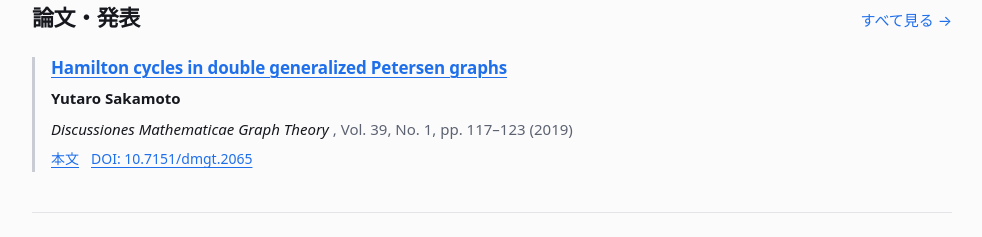
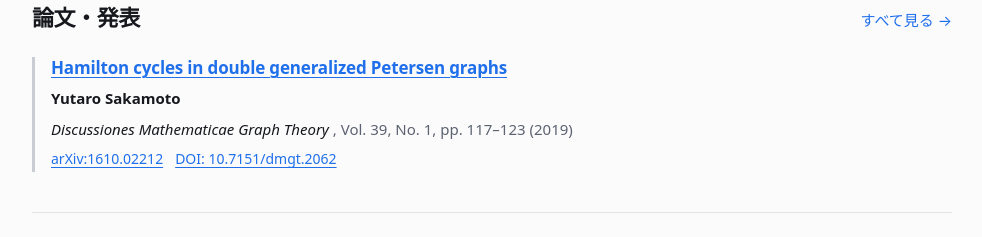
Before and after one commit to yutaro-sakamoto/yutaro-sakamoto.github.io, an Astro site: page /about in a window 1280 px wide. Shown: the part 1739-1976 px from the top of the page, without its empty margins (148-1130 px from the left). Built offline with nearby package versions, Linux system fonts and the light colour scheme; Astro itself is replaced by a stand-in of ours; some packages are replaced by stand-ins of ours.

Commit message:
Fix the publication links so they open
The DOI was wrong: dblp gives 10.7151/dmgt.2062 for Discuss. Math. Graph
Theory 39(1) 117-123, not dmgt.2065, and the old direct link
(bbl_view_pdf.php?ID=-1990) no longer resolves at all.

The publisher's host also serves an incomplete certificate chain, so browsers
refuse it. Point the title at the arXiv version instead, add an `arxiv` field
rendered as its own link, and keep the DOI as the citation reference.

Co-Authored-By: Claude Opus 5 (1M context) <noreply@anthropic.com>
Claude-Session: https://claude.ai/code/session_01Qw1gXN2aYrfw7wNA8g8Hse

```diff
--- a/src/components/PublicationList.astro
+++ b/src/components/PublicationList.astro
@@ -1,6 +1,6 @@
 ---
 import { publicationsByYear } from "../data/publications";
-import { useTranslations, type Lang } from "../i18n";
+import type { Lang } from "../i18n";
 
 interface Props {
   lang: Lang;
@@ -8,7 +8,6 @@ interface Props {
 }
 
 const { lang, showAbstract = true } = Astro.props;
-const t = useTranslations(lang);
 ---
 
 {
@@ -49,9 +48,13 @@ const t = useTranslations(lang);
             <p class="pub__abstract">{pub.abstract[lang]}</p>
           )}
           <p class="pub__links">
-            {pub.url && (
-              <a href={pub.url} target="_blank" rel="noopener noreferrer">
-                {t("publications.pdf")}
+            {pub.arxiv && (
+              <a
+                href={`https://arxiv.org/abs/${pub.arxiv}`}
+                target="_blank"
+                rel="noopener noreferrer"
+              >
+                arXiv:{pub.arxiv}
               </a>
             )}
             {pub.doi && (
--- a/src/data/publications.ts
+++ b/src/data/publications.ts
@@ -11,7 +11,10 @@ export type Publication = {
   /** 巻号・ページなど */
   detail?: string;
   type: "journal" | "conference" | "thesis" | "talk";
+  /** タイトルのリンク先。読者が確実に開けるURLを指定する。 */
   url?: string;
+  /** arXiv ID (例 "1610.02212")。 */
+  arxiv?: string;
   doi?: string;
   abstract?: Localized;
 };
@@ -28,8 +31,11 @@ export const publications: Publication[] = [
     year: 2019,
     detail: "Vol. 39, No. 1, pp. 117–123",
     type: "journal",
-    url: "https://www.dmgt.uz.zgora.pl/publish/bbl_view_pdf.php?ID=-1990",
-    doi: "10.7151/dmgt.2065",
+    // 出版社サイト (dmgt.uz.zgora.pl) は証明書チェーンが不完全でブラウザから開けないため、
+    // タイトルのリンク先は arXiv にしている。DOI は正式な引用先として併記する。
+    url: "https://arxiv.org/abs/1610.02212",
+    arxiv: "1610.02212",
+    doi: "10.7151/dmgt.2062",
     abstract: {
       ja: "二重一般化ペテルセングラフ DP(n, k) がハミルトン閉路を持つための条件を調べ、すべての n, k に対してハミルトン閉路が存在することを示した。",
       en: "We study Hamilton cycles in double generalized Petersen graphs DP(n, k) and show that they are Hamiltonian for all n and k.",
--- a/src/i18n/index.ts
+++ b/src/i18n/index.ts
@@ -33,7 +33,6 @@ export const ui = {
     "certifications.issued": "取得",
     "certifications.verify": "認定を確認",
     "publications.title": "論文・発表",
-    "publications.pdf": "本文",
     "education.title": "学歴",
     "awards.title": "受賞",
     "interests.title": "興味・関心",
@@ -67,7 +66,6 @@ export const ui = {
     "certifications.issued": "Issued",
     "certifications.verify": "Verify",
     "publications.title": "Publications",
-    "publications.pdf": "Full text",
     "education.title": "Education",
     "awards.title": "Awards",
     "interests.title": "Interests",
```
